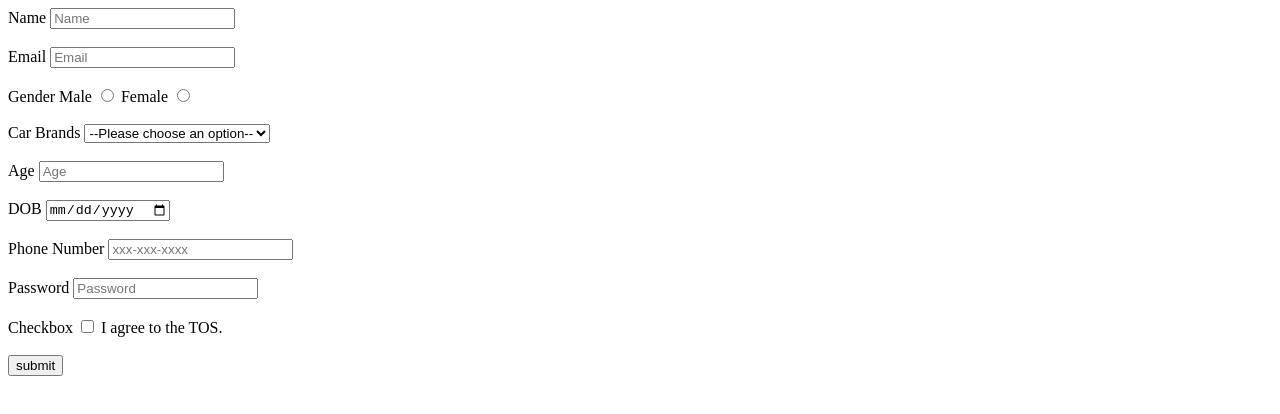
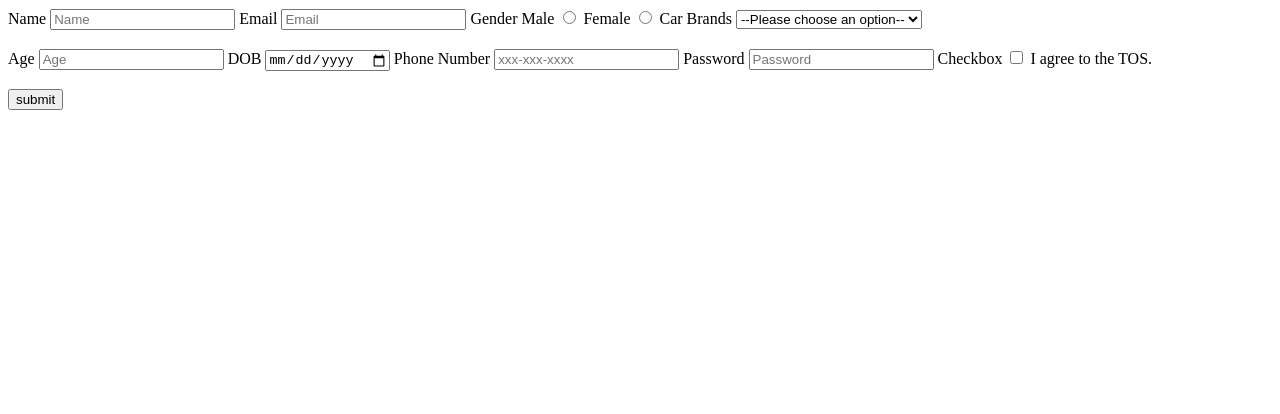
Before and after one commit to acciojob/signup-form-car-UtsavKumar126, a website: page main.html in a window 1280 px wide. Drawn offline with Linux system fonts and the light colour scheme.

Commit message:
created a submission

```diff
--- a/main.html
+++ b/main.html
@@ -12,14 +12,14 @@
 </script>
 	<form method="post" action="/submit">
 		<label for="name">Name</label>
-		<input type="text" id="#name" name="name" required placeholder="Name"><br><br>
+		<input type="text" id="#name" name="name" required placeholder="Name">
 		<label for="email">Email</label>
-		<input type="text" id="#email" name="email" required placeholder="Email"><br><br>
+		<input type="text" id="#email" name="email" required placeholder="Email">
 		<label for="gender">Gender</label>
 		<label for="gender_m">Male</label>
 		<input type="radio" id="gender_m" name="gender" required >
 		<label for="gender_f">Female</label>
-		<input type="radio" id="gender_f" name="gender" required><br><br>
+		<input type="radio" id="gender_f" name="gender" required>
 		<label for="cars" >Car Brands</label>
 		<select id="cars" required>
 		        <option value="" disabled selected hidden>--Please choose an option--</option>
@@ -28,13 +28,13 @@
 				<option value="mercedez">Mercedez</option>
         </select><br><br>
 		<label for="age">Age</label>
-		<input type="number" id="#age" name="age" required placeholder="Age"><br><br>
+		<input type="number" id="#age" name="age" required placeholder="Age">
 		<label for="dob">DOB</label>
-		<input type="date" id="#dob" name="dob" required><br><br>
+		<input type="date" id="#dob" name="dob" required>
 		<label for="tel">Phone Number</label>
-		<input type="text" id="#tel" name="tel"placeholder="xxx-xxx-xxxx" placeholder="Name"><br><br>
+		<input type="text" id="#tel" name="tel"placeholder="xxx-xxx-xxxx" placeholder="Name">
 		<label for="password">Password</label>
-		<input type="password" id="#password" name="password" required placeholder="Password"><br><br>
+		<input type="password" id="#password" name="password" required placeholder="Password">
 		<label for="tos">Checkbox</label>
 		<input type="checkbox" id="#tos" name="tos" required>
 		<label for="tos">I agree to the TOS.</label>
```
